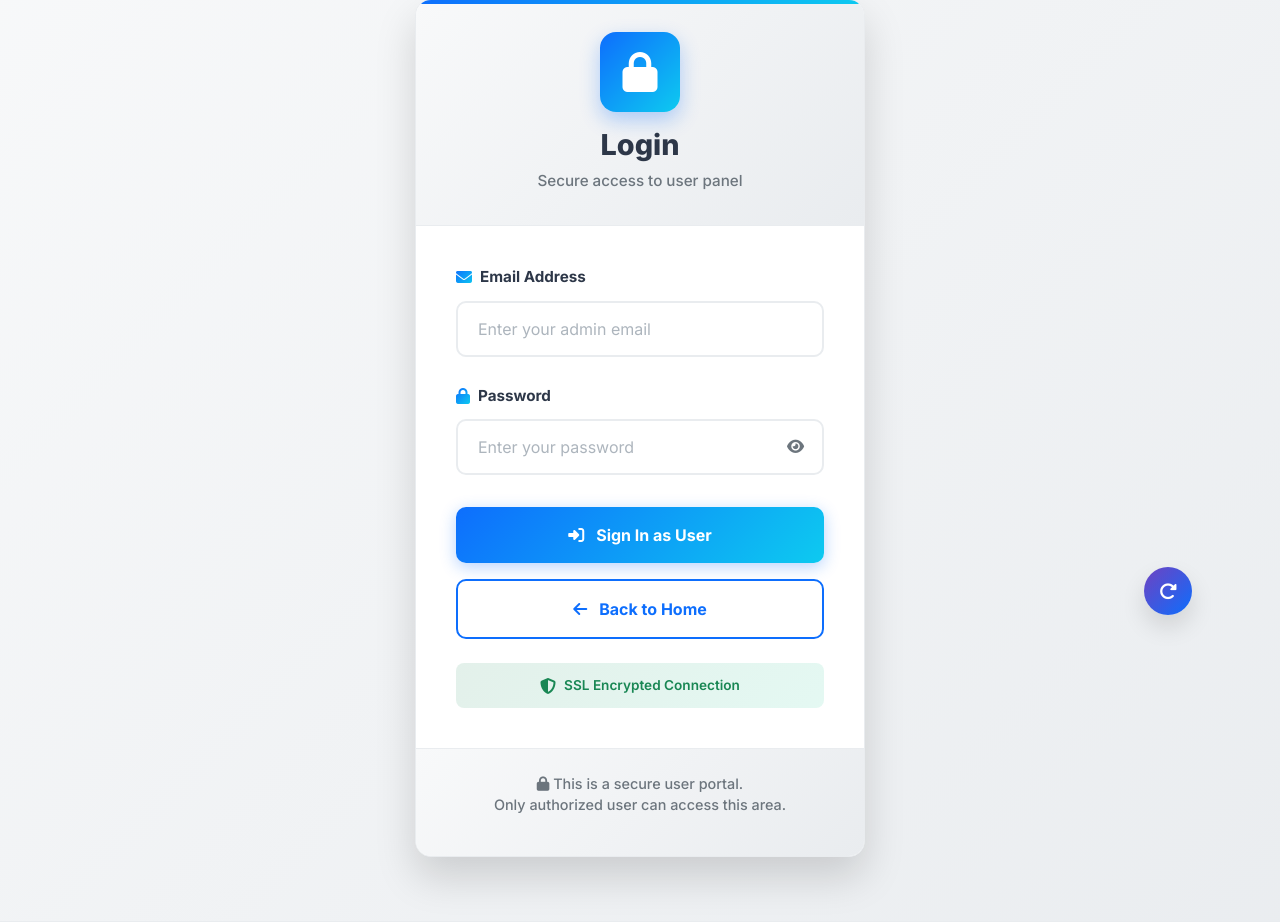
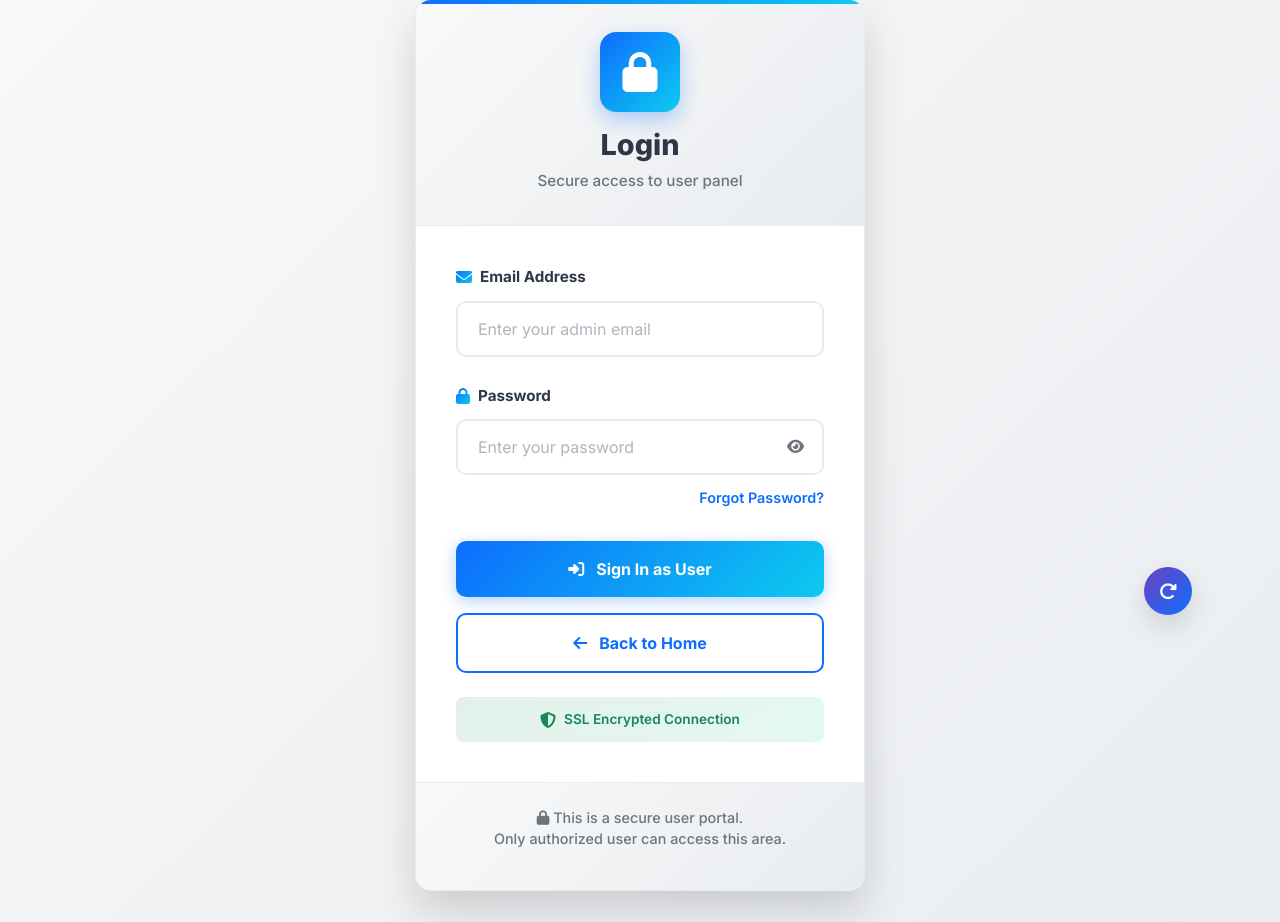
Before and after one commit to roushanbobdj1/GMB, a Flask app: page /login in a window 1280 px wide. Shown: the part 153-1075 px from the top of the page. Run offline with Flask 3, Linux system fonts and the light colour scheme; some libraries are stand-ins or nearby versions.

Commit message:
Update login.html

```diff
--- a/templates/login.html
+++ b/templates/login.html
@@ -494,6 +494,12 @@
     [data-theme="dark"] .btn-login-secondary:hover {
         background: #4b5563;
     }
+
+    /* Hover effect styling for forgot password */
+    .forgot-password-link:hover {
+        color: var(--primary-light) !important;
+        text-decoration: underline !important;
+    }
 </style>
 {% endblock %}
 
@@ -566,6 +572,15 @@
                                 <i class="fas fa-eye"></i>
                             </button>
                         </div>
+
+                        <!-- NAYA ADD KIYA GAYA FORGOT PASSWORD LINK -->
+                        <div style="text-align: right; margin-top: 10px;">
+                            <a href="/forgot_password" class="forgot-password-link" style="font-size: 0.9rem; font-weight: 600; color: var(--primary); text-decoration: none; transition: all var(--transition-fast);">
+                                Forgot Password?
+                            </a>
+                        </div>
+                        <!-- --------------------------------------- -->
+
                     </div>
 
                     <!-- Login Buttons -->
```
